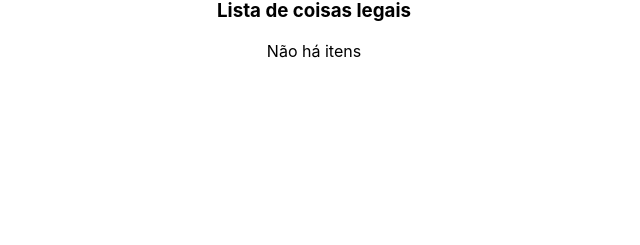
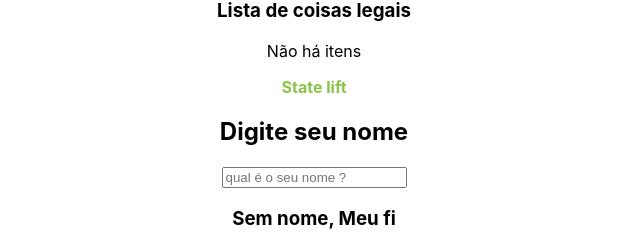
Before and after one commit to Gabrielfernandes7/Learning-ReactJS, a React (Create React App) app: page / in a window 1280 px wide. Shown: the part 896-1141 px from the top of the page, without its empty margins (326-966 px from the left). Before the commit the page ends 973 px from the top, so only its background shows below. Built offline with nearby package versions, Linux system fonts and the light colour scheme.

Commit message:
State lift

```diff
--- a/package.json
+++ b/package.json
@@ -8,6 +8,7 @@
     "@testing-library/user-event": "^13.5.0",
     "react": "^18.2.0",
     "react-dom": "^18.2.0",
+    "react-router-dom": "^6.16.0",
     "react-scripts": "5.0.1",
     "web-vitals": "^2.1.4"
   },
--- a/src/App.js
+++ b/src/App.js
@@ -1,10 +1,14 @@
 import './App.css';
+import { useState } from 'react';
 import CardProdutoPadaria from './components/CardProdutoComponente/CardProduto';
 import HelloWorld from './components/HelloWorld';
 import Condicional from "./components/Condicional";
 import OutraLista from './components/OutraLista';
+import SeuNome from './components/SeuNome';
+import Saudacao from './components/Saudacao';
 
 function App() {
+  const [name, setName] = useState();
   const meusItem = [];
 
   return (
@@ -31,6 +35,10 @@ function App() {
       <h1>Renderização de listas</h1>
       <OutraLista itens={meusItem} />
 
+      <h1>State lift</h1>
+      <SeuNome setName={setName}/>
+      <Saudacao name={name}/>
+
     </div>
   )
 }
--- /dev/null
+++ b/src/components/Saudacao.js
@@ -0,0 +1,20 @@
+function Saudacao({ name }) {
+    function gerarSaudacao(algumNome) {
+        return `Olá, ${algumNome}, chama`
+    }
+
+    return (
+        <>
+            <p>{ name ? (
+                gerarSaudacao(name)
+            ) : (
+                <div>
+                    <h3>Sem nome, Meu fi</h3>
+                </div>
+            )}
+            </p>
+        </>
+    )
+}
+
+export default Saudacao;
--- /dev/null
+++ b/src/components/SeuNome.js
@@ -0,0 +1,14 @@
+function SeuNome({ setName }) {
+    return (
+        <div>
+            <h2>Digite seu nome</h2>
+            <input
+                type="text"
+                placeholder="qual é o seu nome ?"
+                onChange={(e) => setName(e.target.value)}
+            />
+        </div>
+    );
+}
+
+export default SeuNome;
```
Also changed, not shown: 1 other file (tests, documents, lock files or other folders).
